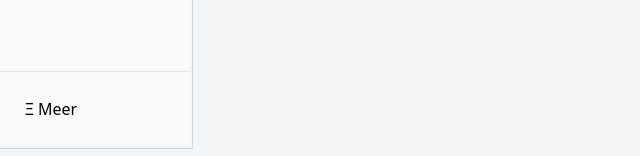
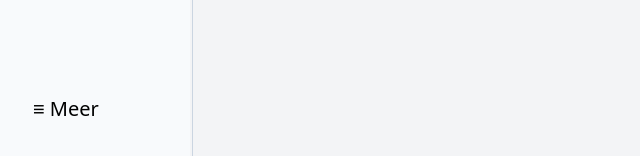
Before and after one commit to tjalp/anchor, a Next.js app in the folder packages/anchor-client/: page /Home in a window 1280 px wide. Shown: the part 644-800 px from the top of the page, without its empty margins (0-640 px from the left). Built offline with nearby package versions, Linux system fonts and the light colour scheme.

Commit message:
dropup menu ;-;

```diff
--- a/packages/anchor-client/components/sideBar.tsx
+++ b/packages/anchor-client/components/sideBar.tsx
@@ -2,10 +2,11 @@ import Link from "next/link";
 import React, { useState } from "react";
 export default function SideBar(){
 
-    const [buttonStyle, setStyle] = useState("m-2 p-4 text-xl border border-offset-5 border-transparent rounded-lg hover:bg-slate-200")
+    const [buttonStyle] = useState("m-2 p-4 text-xl dark:text-white border border-offset-5 border-transparent rounded-lg hover:bg-slate-200 dark:hover:bg-neutral-600")
+    const [dropMenuStyle] = useState("p-4 text-lg dark:text-white border border-offset-4 border-transparent rounded-lg hover:bg-slate-300 dark:hover:bg-neutral-700")
 
     return(
-        <div className="float-left mr-10 object-scale-down bg-slate-50 outline outline-1 outline-slate-300 outline-offset-2 grid grid-rows-2 divide-y select-none">
+        <div className="float-left h-screen mr-10 object-scale-down bg-slate-50 dark:bg-neutral-900 outline outline-1 outline-slate-300 dark:outline-neutral-600 outline-offset-2 select-none">
             <div>
                 <div className="m-5 text-3xl font-black bg-gradient-to-br from-[#ee0979] to-[#ff6a00] bg-clip-text text-transparent"><Link href="/home">⚓Anchor.</Link></div>
                 <Link href="./"><div className={buttonStyle}>Home</div></Link>
@@ -13,10 +14,13 @@ export default function SideBar(){
                 <Link href="./challenges"><div className={buttonStyle}>Challenges</div></Link>
                 <Link href="./tutorials"><div className={buttonStyle}>Tutorials</div></Link>
             </div>
-            <div className="mt-80">
-                <div className="m-2 p-4 border border-offset-5 border-transparent rounded-lg hover:bg-slate-200 group">
-                    <p id="p" className="hidden group-hover:block">hallo</p>
-                    Ξ Meer
+            <div className="absolute bottom-0 m-2 p-2">
+                <div className="flex flex-col-reverse">
+                    <div className="peer p-4 text-xl dark:text-white border border-offset-5 border-transparent rounded-lg hover:bg-slate-200 dark:hover:bg-neutral-700">≡ Meer</div>
+                    <div className="peer hidden peer-hover:block hover:block bg-slate-200 dark:bg-neutral-800">
+                        <div className={dropMenuStyle}><Link href="./settings">Instellingen</Link></div>
+                        <div className={dropMenuStyle}><Link href="./login?r=/home">In/Uit loggen</Link></div>
+                    </div>
                 </div>
             </div>
         </div>
```
